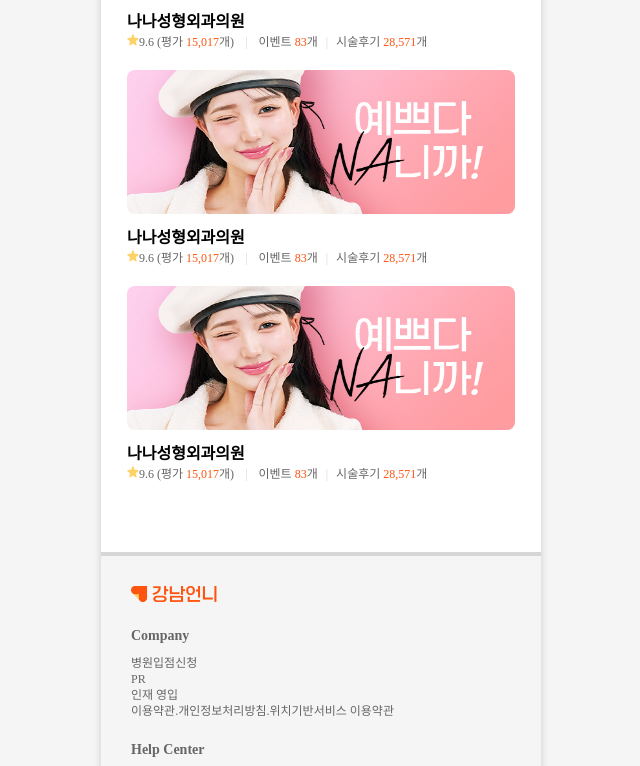
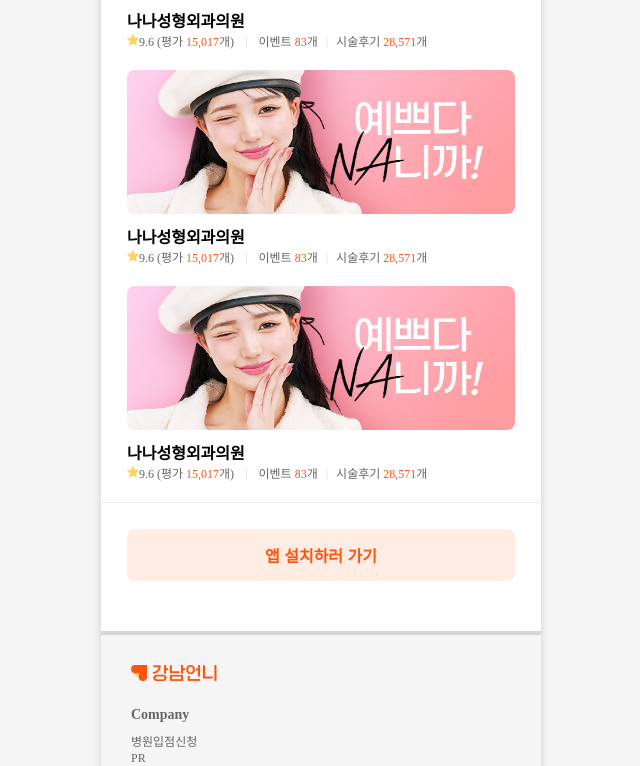
Before and after one commit to kojingamlae/GangnamUnni, a React (Create React App) app: page /search/result/1 in a window 1280 px wide. Shown: the part 2017-2783 px from the top of the page, without its empty margins (507-1147 px from the left). Built offline with nearby package versions, Linux system fonts and the light colour scheme.

Commit message:
CHORE :: Link

```diff
--- a/src/pages/SearchResult.tsx
+++ b/src/pages/SearchResult.tsx
@@ -54,6 +54,15 @@
             <HospitalItem />
           ))}
         </HospitalList>
+        <InstallButton
+          onClick={() =>
+            window.open(
+              "https://play.google.com/store/apps/details?id=com.gangnam.sister&hl=ko&gl=US"
+            )
+          }
+        >
+          앱 설치하러 가기
+        </InstallButton>
       </StyledSearchResultScreen>
       <Footer />
     </Layout>
@@ -142,6 +151,8 @@
 const HospitalList = styled.div`
   ${flex({ flexDirection: "column" })}
   padding: 0px 26px;
+  margin-bottom: 26px;
+  border-bottom: 1px solid #ececec;
 `;
 
 const HospitalText = styled.p`
@@ -157,3 +168,21 @@
   color: ${color.orange};
   margin-left: 6px;
 `;
+
+const InstallButton = styled.button`
+  margin: 0px 26px;
+  display: block;
+  width: calc(100% - 52px);
+
+  display: inline-flex;
+  justify-content: center;
+  align-items: center;
+  border-radius: 8px;
+  font-weight: bold;
+  cursor: pointer;
+  box-sizing: border-box;
+  background-color: rgb(255, 237, 227);
+  color: ${color.orange};
+  padding: 14px 16px;
+  font-size: 16px;
+`;
```
